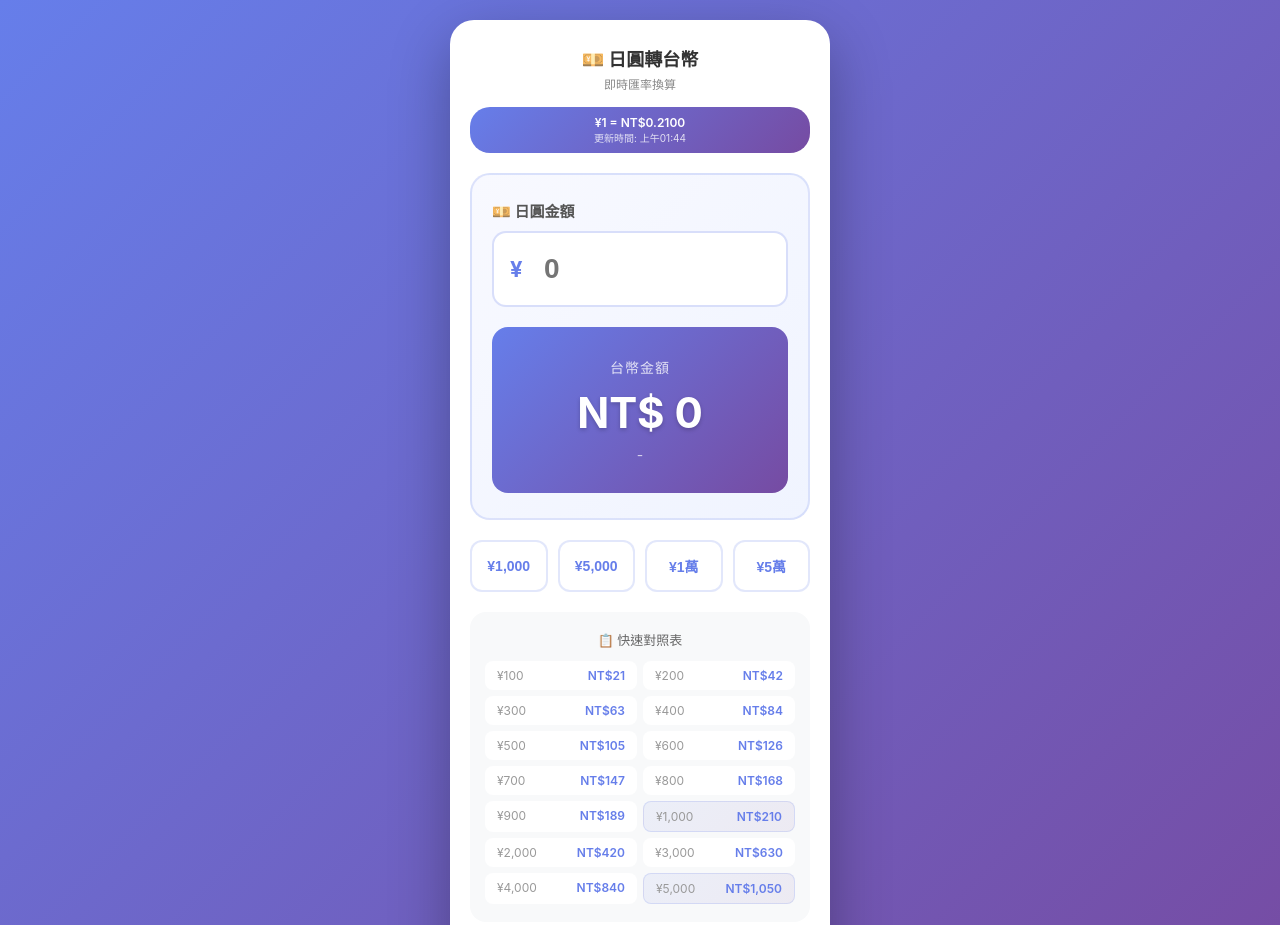
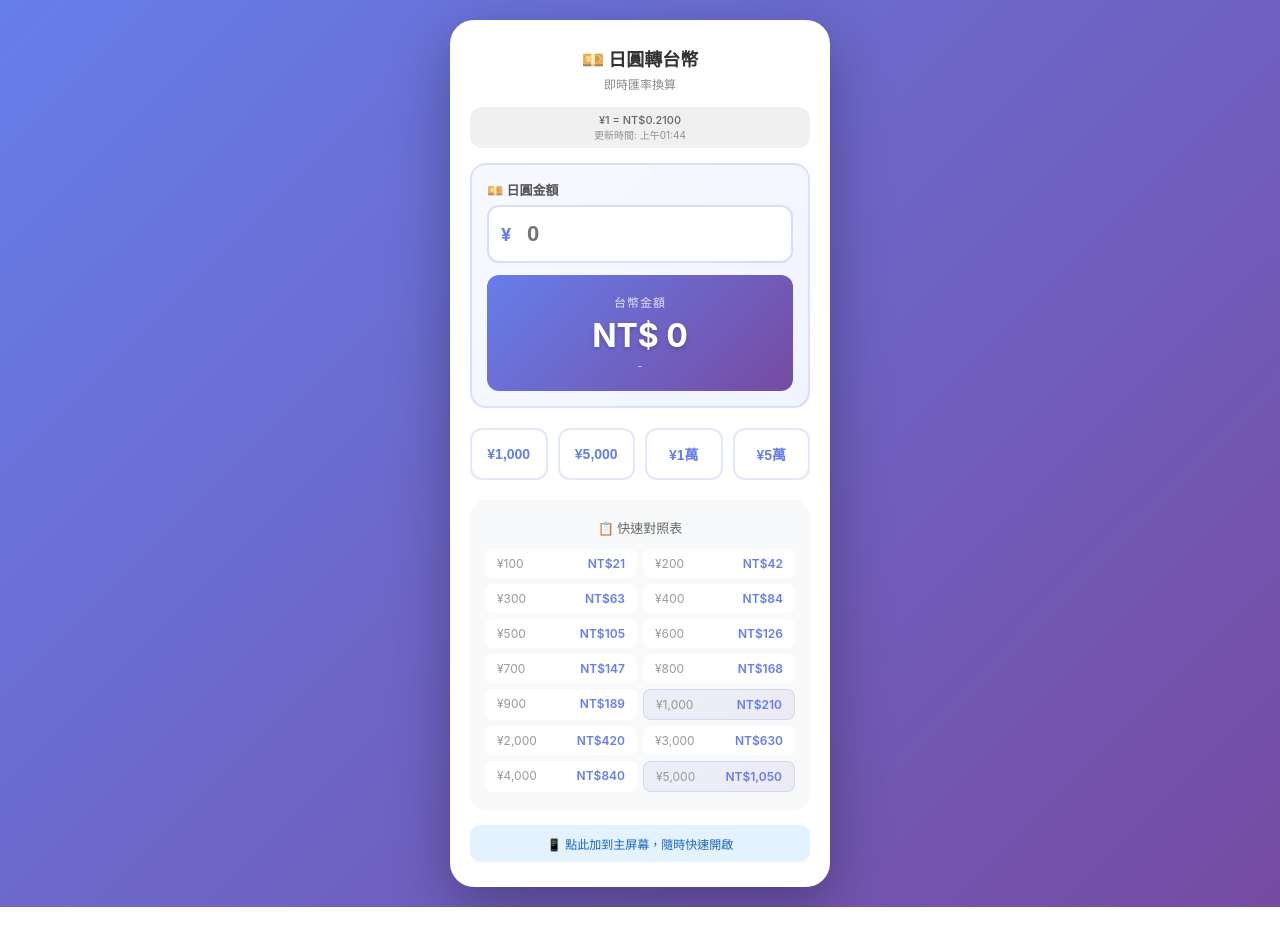
Before and after one commit to hyder13/jpy-twd-converter, a website: page index.html in a window 1280 px wide. Shown: the top 925 px of the page. Drawn offline with Linux system fonts and the light colour scheme; no server answers.

Commit message:
缩小换算区域，简化汇率显示样式

```diff
--- a/index.html
+++ b/index.html
@@ -52,33 +52,33 @@
         }
 
         .rate-badge {
-            background: linear-gradient(135deg, #667eea 0%, #764ba2 100%);
-            color: white;
-            padding: 8px 16px;
-            border-radius: 20px;
+            background: #f0f0f0;
+            color: #666;
+            padding: 6px 12px;
+            border-radius: 12px;
             text-align: center;
-            margin-bottom: 20px;
-            font-size: 12px;
-            font-weight: 600;
+            margin-bottom: 15px;
+            font-size: 11px;
+            font-weight: 500;
         }
 
         .rate-badge .update-time {
             font-size: 10px;
-            opacity: 0.8;
+            opacity: 0.7;
             margin-top: 2px;
             font-weight: normal;
         }
 
         .converter-section {
             background: linear-gradient(135deg, #f8f9ff 0%, #f0f4ff 100%);
-            border-radius: 20px;
-            padding: 25px 20px;
-            margin-bottom: 20px;
+            border-radius: 16px;
+            padding: 15px;
+            margin-bottom: 15px;
             border: 2px solid #667eea30;
         }
 
         .input-group {
-            margin-bottom: 20px;
+            margin-bottom: 12px;
         }
 
         .input-group:last-child {
@@ -87,9 +87,9 @@
 
         .input-group label {
             display: block;
-            margin-bottom: 10px;
+            margin-bottom: 6px;
             color: #555;
-            font-size: 15px;
+            font-size: 13px;
             font-weight: 600;
         }
 
@@ -101,18 +101,18 @@
 
         .currency-symbol {
             position: absolute;
-            left: 18px;
-            font-size: 22px;
+            left: 14px;
+            font-size: 18px;
             color: #667eea;
             font-weight: bold;
         }
 
         input[type="number"] {
             width: 100%;
-            padding: 20px 20px 20px 50px;
+            padding: 14px 14px 14px 38px;
             border: 2px solid #667eea40;
-            border-radius: 14px;
-            font-size: 28px;
+            border-radius: 12px;
+            font-size: 22px;
             font-weight: 700;
             color: #333;
             transition: all 0.3s ease;
@@ -122,35 +122,35 @@
 
         input[type="number"]:focus {
             border-color: #667eea;
-            box-shadow: 0 0 0 4px rgba(102, 126, 234, 0.15);
+            box-shadow: 0 0 0 3px rgba(102, 126, 234, 0.15);
         }
 
         .result-box {
             background: linear-gradient(135deg, #667eea 0%, #764ba2 100%);
-            border-radius: 16px;
-            padding: 30px 20px;
+            border-radius: 12px;
+            padding: 18px 15px;
             text-align: center;
             margin-top: 0;
         }
 
         .result-label {
-            font-size: 14px;
+            font-size: 12px;
             color: rgba(255,255,255,0.8);
-            margin-bottom: 10px;
+            margin-bottom: 6px;
             text-transform: uppercase;
             letter-spacing: 1px;
         }
 
         .result-amount {
-            font-size: 42px;
+            font-size: 32px;
             font-weight: bold;
             color: white;
-            margin-bottom: 8px;
+            margin-bottom: 4px;
             text-shadow: 0 2px 4px rgba(0,0,0,0.2);
         }
 
         .result-detail {
-            font-size: 14px;
+            font-size: 11px;
             color: rgba(255,255,255,0.7);
         }
 
```
